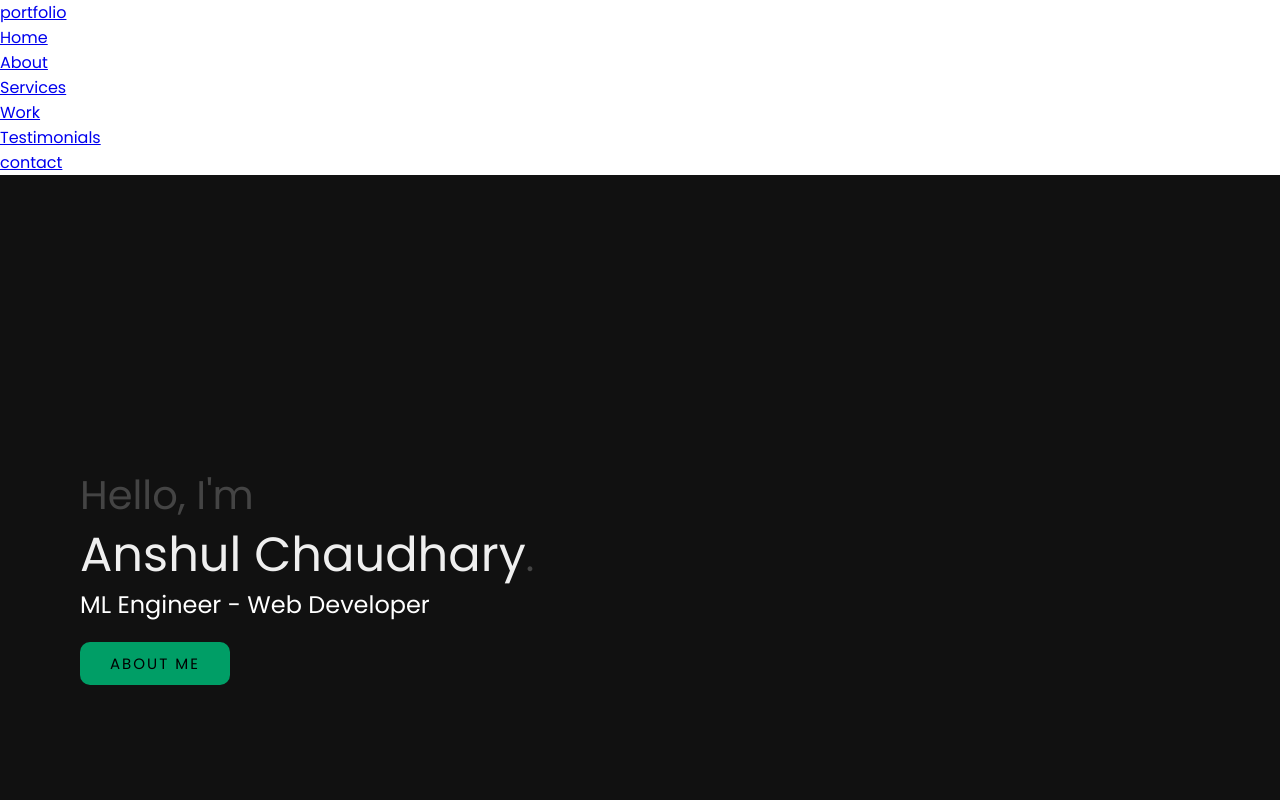
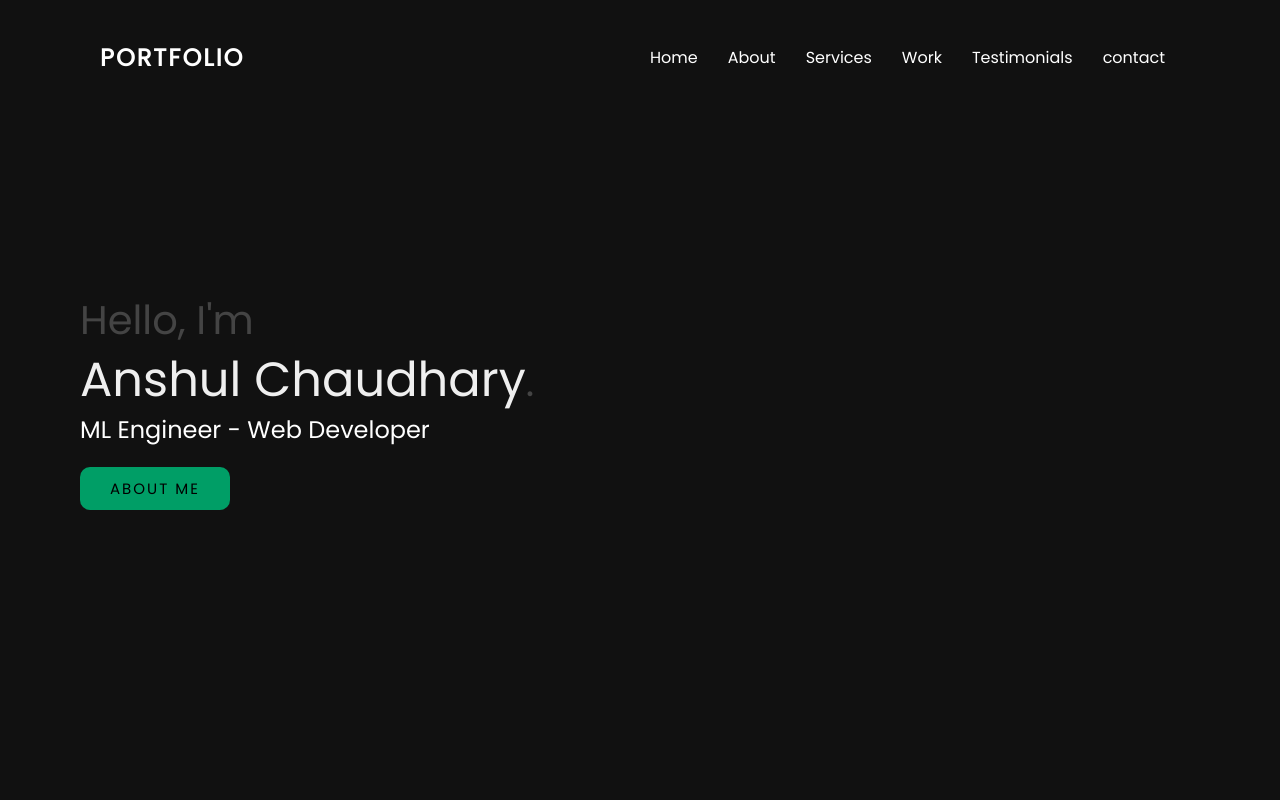
Before and after one commit to anschy/anschy.github.io, a plain HTML site: page index.html in a window 1280 px wide. Shown: the top 800 px of the page. Drawn offline with Linux system fonts and the light colour scheme.

Commit message:
Add files via upload

```diff
--- a/CSS/style.css
+++ b/CSS/style.css
@@ -111,3 +111,45 @@ section{
 img{
     max-width: 100%;
 }
+
+/* Creating Logos and menu header using CSS */
+
+header{
+    position: fixed;
+    top: 0;
+    left: 0;
+    width: 100%;
+    padding: 40px 100px;
+    display: flex;
+    justify-content: space-between;
+    align-items: center;
+    z-index: 2;
+}
+
+header .logo{
+    color: white;
+    text-decoration: none;
+    text-transform: uppercase;
+    font-size: 24px;
+    font-weight: 600;
+    letter-spacing: 2px;
+}
+
+header ul{
+    position: relative;
+    display: flex;
+    justify-content: space-between;
+}
+
+header ul li{
+    list-style-type: none;
+    position: relative;
+}
+
+header ul li a{
+    position: relative;
+    display: inline-block;
+    margin: 0 15px;
+    text-decoration: none;
+    color : white;
+}
```
